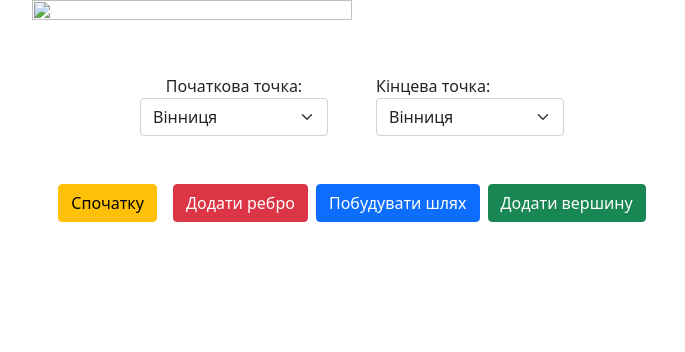
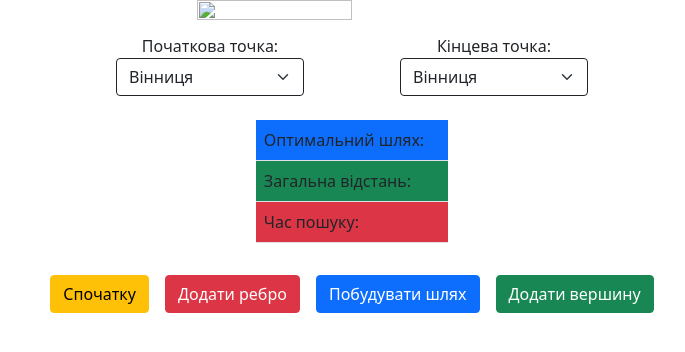
Before and after one commit to graveetone/best_route_with_graphs, a Flask app: template v3/templates/home.html in a window 1280 px wide. Shown: the top 352 px of the page, without its empty margins (288-973 px from the left). Run offline with Flask 2, Linux system fonts and the light colour scheme; the template is opened without the code that fills it: values that come from a table or form of the project are taken from there, others are empty; data comes from the database, SQL or seed files in the repository; some libraries are stand-ins or nearby versions.

Commit message:
update home template

```diff
--- a/v3/templates/home.html
+++ b/v3/templates/home.html
@@ -28,7 +28,9 @@
         fetch(`{{url_for('build_way')}}?start=${start}&end=${end}`)
             .then(response => response.json())
             .then(data => {
-                console.log(data.map)
+                ['distance', 'time', 'path'].forEach (param => {
+                    document.querySelector(`#${param}`).innerHTML = data[param];
+                })
                 replaceMap(data.map)
             })
             .catch(error => console.error(error));
@@ -37,35 +39,52 @@
 {% endblock %}
 
 {% block content %}
-    <div class="d-flex flex-column align-items-center justify-content-around">
+<div id='main_container' class="d-flex flex-row align-items-center justify-content-around">
+    <div class="d-flex flex-column align-items-center justify-content-center">
         <img class='w-50 h-75' id='map' src="{{ map_src }}" alt="">
-
-        <div class="d-flex flex-row justify-content-between m-4">
-            <div class="d-flex flex-column align-items-center m-4">
+        <div id='menu' class="d-flex flex-column justify-content-around m-2">
+            <div id='selects+table' class="d-flex flex-column justify-content-around">
+                <div id='selects' class="d-flex flex-row">
+                    <div id='select1' class="d-flex flex-column align-items-center mx-5">
                         <label for="start">Початкова точка:</label>
-                <select id='start' class="form-select" aria-label="Початкова точка">
+                        <select id='start' class="form-select border border-dark" aria-label="Початкова точка">
                             {% for node in nodes %}
                             <option value={{ node.id }}>{{ node.title }}</option>
                             {% endfor %}
                         </select>
                     </div>
 
-            <div class="flex-column align-items-center m-4">
+                    <div id='select2' class="d-flex flex-column align-items-center mx-5">
                         <label for="end">Кінцева точка:</label>
-                <select id='end' class="form-select" aria-label="Початкова точка">
+                        <select id='end' class="form-select border border-dark" aria-label="Початкова точка">
                             {% for node in nodes %}
                             <option value={{ node.id }}>{{ node.title }}</option>
                             {% endfor %}
                         </select>
                     </div>
                 </div>
-
-
-        <div class="d-flex justify-content-between">
-            <a href="{{ url_for('home') }}" id="homeButton" class="btn btn-warning mx-2">Спочатку</a>
-            <a href="{{ url_for('add_edge') }}" id="addEdgeButton" class="btn btn-danger mx-2">Додати ребро</a>
-            <button onclick="buildWay()" id="buildWayButton" class="btn btn-primary">Побудувати шлях</button>
-            <a href="{{ url_for('add_node') }}" id="addNodeButton" class="btn btn-success mx-2">Додати вершину</a>
+                <table class="table d-flex justify-content-center mt-4">
+                    <tr class="bg-primary">
+                        <td>Оптимальний шлях:</td>
+                        <td id="path"></td>
+                    </tr>
+                    <tr class="bg-success">
+                        <td>Загальна відстань:</td>
+                        <td id="distance"></td>
+                    </tr>
+                    <tr class="bg-danger">
+                        <td>Час пошуку:</td>
+                        <td id="time"></td>
+                    </tr>
+                </table>
+                </div>
+            </div>
+            <div id='buttons' class="d-flex flex-row justify-content-around align-items-around">
+                <a href="{{ url_for('home', reset=True) }}" id="homeButton" class="btn btn-warning m-2">Спочатку</a>
+                <a href="{{ url_for('add_edge') }}" id="addEdgeButton" class="btn btn-danger m-2">Додати ребро</a>
+                <button onclick="buildWay()" id="buildWayButton" class="btn btn-primary m-2">Побудувати шлях</button>
+                <a href="{{ url_for('add_node') }}" id="addNodeButton" class="btn btn-success m-2">Додати вершину</a>
+            </div>
         </div>
 </div>
 {% endblock %}
```
Lines whose indentation alone changed are shown as unchanged.
